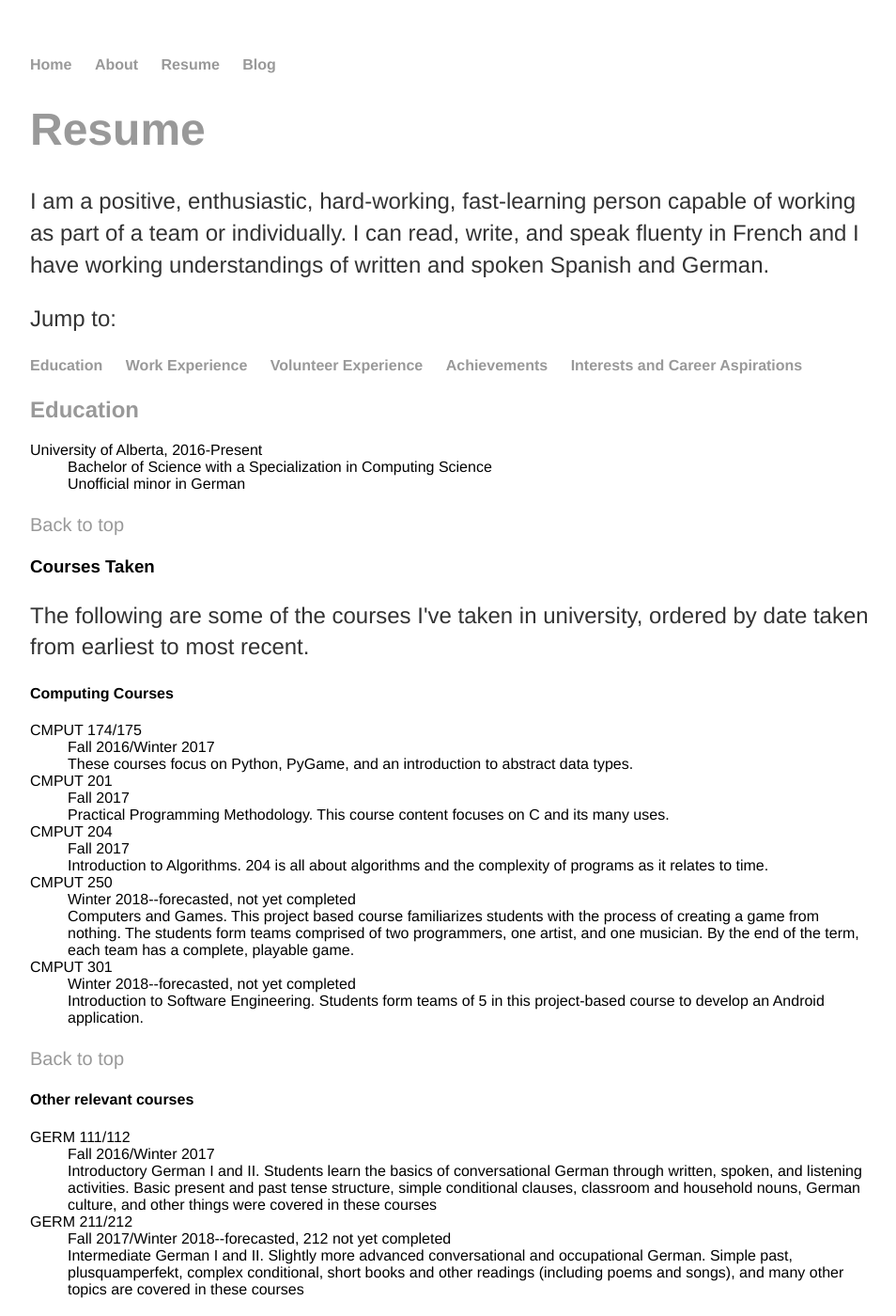
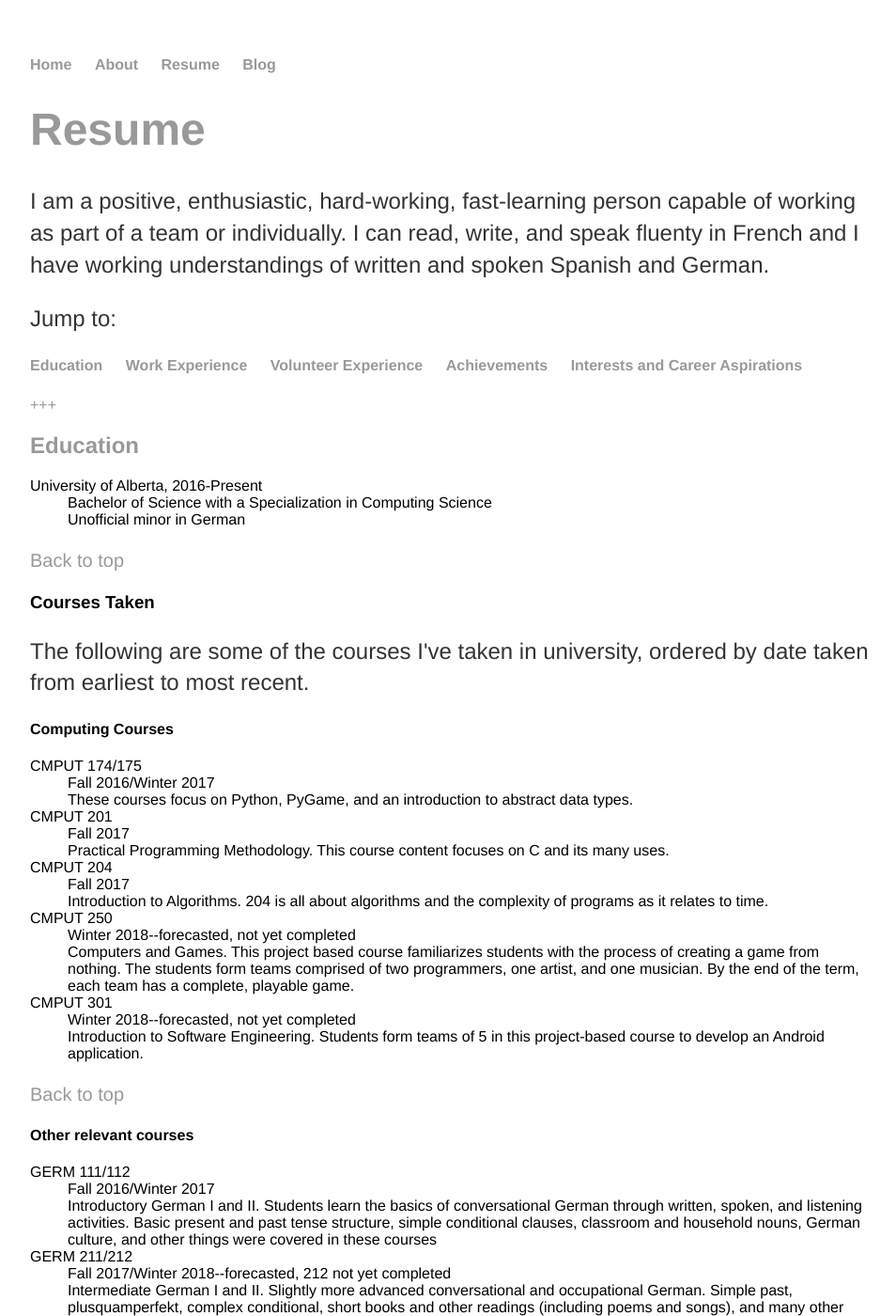
Before and after one commit to nienna73/nienna73.github.io, a Jekyll site: the page built from resume/index.html, in a window 1280 px wide and 1400 px high. Shown: the whole window at 94% size, without its empty margins (160-1114 px from the left). Built offline with Jekyll 4.4.1, drawn with Linux system fonts in a browser that asks for light colours.

Commit message:
Update index.html
Trying to implement the expand/collapse feature

```diff
--- a/resume/index.html
+++ b/resume/index.html
@@ -19,6 +19,8 @@
 </div>  <!-- close jumpto -->
 </p>
 
+<a href="javascript:;" onclick=show()>+++</a>
+<div id="expand">
 <h2><a name="education">Education</a></h2>
   <dl>
   <dt>University of Alberta, 2016-Present</dt>
@@ -84,10 +86,6 @@
 <li>Spanish - Basic</li>
 </ul>
 
-<div class="top">
-<p><a href="#top">Back to top</a></p>
-</div>
-
 <h4>Computer Languages</h4>
 <ul>
 <li>Python</li>
@@ -100,6 +98,8 @@
 <div class="top-link">
 <p><a href="#top">Back to top</a></p>
 </div>
+
+</div>    <!-- Close the expand div -->
 
 <h2><a name="work">Work Experience</a></h2>
 <dl>
```
